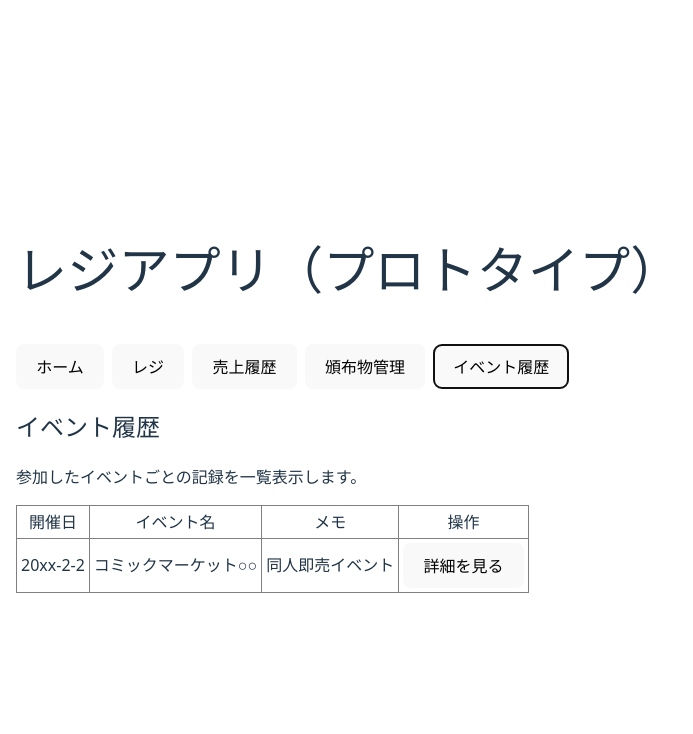
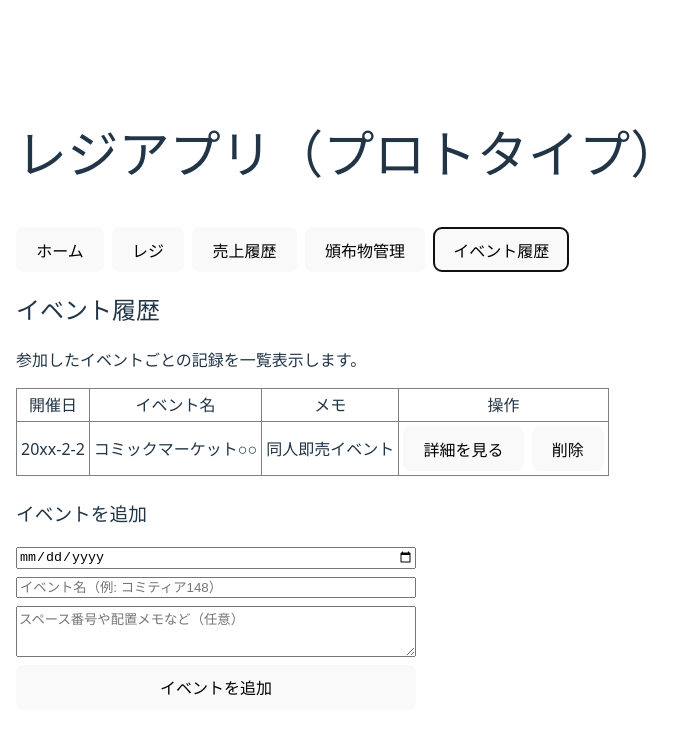
Before and after one commit to kei5o55/register, a React (Vite) app: page / in a window 1280 px wide. Both pictures are taken after a click on the button "イベント履歴". Shown: the top 734 px of the page, without its empty margins (0-693 px from the left). Built offline with nearby package versions, Linux system fonts and the light colour scheme.

Commit message:
イベント履歴追加・削除機能の実装
イベント履歴画面にイベントの追加・削除機能を実装しました．

```diff
--- a/src/App.tsx
+++ b/src/App.tsx
@@ -43,12 +43,13 @@ function App() {
   const [sales, setSales] = useState<Sale[]>(() => loadSales());
   const [events, setEvents] = useState<Event[]>(initialEvents);
   const [selectedSaleId, setSelectedSaleId] = useState<string | null>(null);
+  const [currentEventId, setCrurrentEventId] = useState<string | null>(null);
 
-  useEffect(() => {
+  useEffect(() => {//商品データの保存(itemsが変化したときに実行)
     saveItems(items);
   }, [items]);
 
-  useEffect(() => {
+  useEffect(() => {//販売データの保存(salesが変化したときに実行)
     saveSales(sales);
   }, [sales]);
 
@@ -106,6 +107,7 @@ function App() {
       datetime: now.toLocaleString(),
       total,
       items: saleItems,
+      eventId: currentEventId!,//選択されたイベントID
     };
 
     setSales((prev) => [sale, ...prev]);
@@ -157,6 +159,21 @@ function App() {
     setItems((prev) => prev.filter((item) => item.id !== id));
     // カート内の商品も削除
     setCart((prev) => prev.filter((c) => c.itemId !== id));
+  };
+
+  const handleAddEvent=(name:string,date:string,memo?:string)=>{//いったん追加
+    const newEvent:Event={
+      id:crypto.randomUUID(),
+      name,
+      date,
+      memo,
+    };
+    setEvents((prev) => [...prev, newEvent]);
+  };
+
+  const handleDeleteEvent=(id:string)=>{
+    setEvents((prev) => prev.filter((event) => event.id !== id));
+    setSales((prev) => prev.filter((sale) => sale.eventId !== id));
   };
 
   //いったん追加
@@ -242,10 +259,13 @@ function App() {
       {screen === "events" && (
         <EventListScreen
           events={events}
-          onSelectEvent={(id) => {
-            console.log("イベント詳細へ:",id);
+          onSelectEvent={(id) =>
+            //console.log("イベント詳細へ:",id);
+            setCrurrentEventId(id)
             //将来的にイベント詳細画面へ遷移する処理を追加予定
-          }}
+          }
+          onAddEvent={handleAddEvent}
+          onDeleteEvent={handleDeleteEvent}
         />
       )}
     </div>
--- a/src/components/EventListScreen.tsx
+++ b/src/components/EventListScreen.tsx
@@ -1,12 +1,34 @@
-// src/components/EventListScreen.tsx
+import { useState } from "react";
 import type { Event } from "../types";
 
 type EventListProps = {
   events: Event[];
   onSelectEvent: (id: string) => void;
+  onDeleteEvent: (id: string) => void;
+  onAddEvent: (name: string, date: string, memo: string) => void;
 };
 
-export function EventListScreen({ events, onSelectEvent }: EventListProps) {
+export function EventListScreen({
+  events,
+  onSelectEvent,
+  onDeleteEvent,
+  onAddEvent,
+}: EventListProps) {
+  const [newName, setNewName] = useState("");
+  const [newDate, setNewDate] = useState("");
+  const [newMemo, setNewMemo] = useState("");
+
+  const handleSubmit = () => {
+    if (!newName.trim() || !newDate.trim()) {
+      alert("イベント名と開催日は必須です");
+      return;
+    }
+    onAddEvent(newName, newDate, newMemo);
+    setNewName("");
+    setNewDate("");
+    setNewMemo("");
+  };
+
   return (
     <div>
       <h2>イベント履歴</h2>
@@ -18,7 +40,7 @@ export function EventListScreen({ events, onSelectEvent }: EventListProps) {
         <table
           border={1}
           cellPadding={4}
-          style={{ borderCollapse: "collapse", marginTop: 16 }}
+          style={{ borderCollapse: "collapse", marginTop: 16, marginBottom: 24 }}
         >
           <thead>
             <tr>
@@ -38,12 +60,49 @@ export function EventListScreen({ events, onSelectEvent }: EventListProps) {
                   <button onClick={() => onSelectEvent(event.id)}>
                     詳細を見る
                   </button>
+                  <button
+                    style={{ marginLeft: 8 }}
+                    onClick={() => {
+                      if (
+                        window.confirm(
+                          `"${event.name}" を削除しますか？関連する売上履歴も消える可能性があります。`
+                        )
+                      ) {
+                        onDeleteEvent(event.id);
+                      }
+                    }}
+                  >
+                    削除
+                  </button>
                 </td>
               </tr>
             ))}
           </tbody>
         </table>
       )}
+
+      <h3>イベントを追加</h3>
+      <div style={{ display: "flex", flexDirection: "column", gap: 8, maxWidth: 400 }}>
+        <input
+          type="date"
+          value={newDate}
+          onChange={(e) => setNewDate(e.target.value)}
+          placeholder="開催日"
+        />
+        <input
+          type="text"
+          value={newName}
+          onChange={(e) => setNewName(e.target.value)}
+          placeholder="イベント名（例: コミティア148）"
+        />
+        <textarea
+          value={newMemo}
+          onChange={(e) => setNewMemo(e.target.value)}
+          placeholder="スペース番号や配置メモなど（任意）"
+          rows={3}
+        />
+        <button onClick={handleSubmit}>イベントを追加</button>
+      </div>
     </div>
   );
 }
--- a/src/types.ts
+++ b/src/types.ts
@@ -23,6 +23,7 @@ export type Sale = {
   datetime: string;
   total: number;
   items: SaleItem[];
+  eventId: string;//Eventidごとに売上を紐づけるためのフィールド
 };
 
 export type Event = {
```
